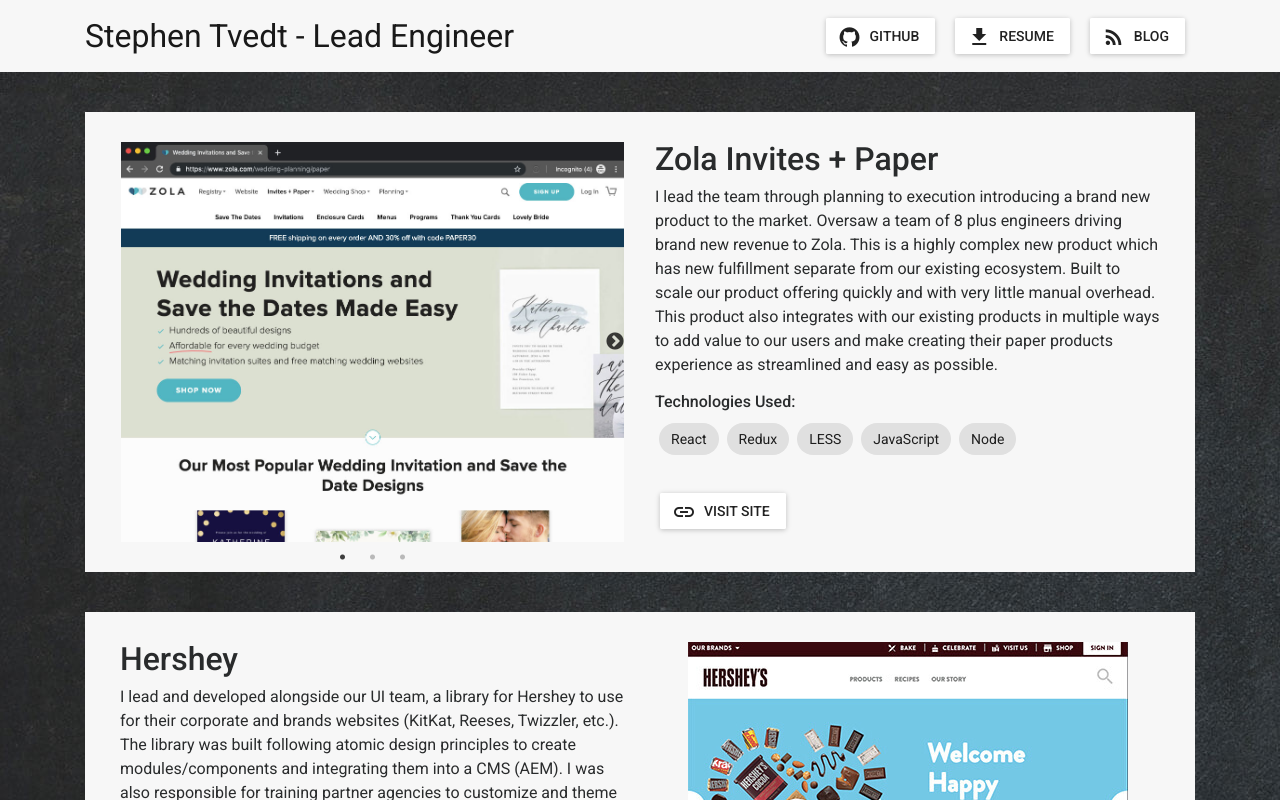
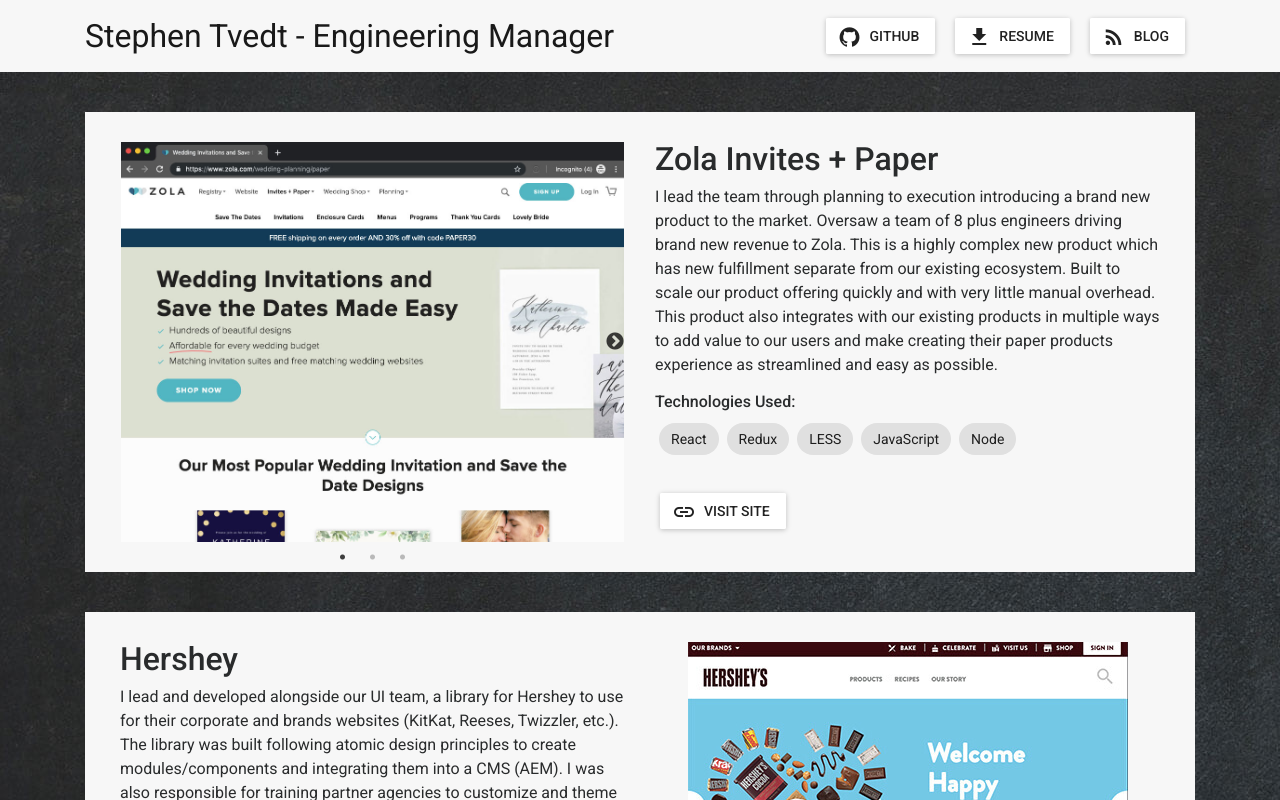
Before and after one commit to stvedt/st-portfolio, a React (Create React App) app: page / in a window 1280 px wide. Shown: the top 800 px of the page. Built offline with nearby package versions, Linux system fonts and the light colour scheme.

Commit message:
update titles and lint

```diff
--- a/public/index.html
+++ b/public/index.html
@@ -4,7 +4,7 @@
     <meta charset="utf-8">
     <meta name="viewport" content="width=device-width, initial-scale=1, shrink-to-fit=no">
     <meta name="theme-color" content="#000000">
-    <meta name="description" content="A portfolio of web projects completed by Stephen Tvedt, Lead Engineer.">
+    <meta name="description" content="A portfolio of web projects completed by Stephen Tvedt, Engineering Manager">
     <!--
       manifest.json provides metadata used when your web app is added to the
       homescreen on Android. See https://developers.google.com/web/fundamentals/engage-and-retain/web-app-manifest/
@@ -23,7 +23,7 @@
       work correctly both with client-side routing and a non-root public URL.
       Learn how to configure a non-root public URL by running `npm run build`.
     -->
-    <title>Stephen Tvedt - UI Lead</title>
+    <title>Stephen Tvedt - Engineering Manager</title>
     <!-- Global site tag (gtag.js) - Google Analytics -->
     <script async src="https://www.googletagmanager.com/gtag/js?id=UA-34377786-3"></script>
     <script>
--- a/src/components/nav_bar.js
+++ b/src/components/nav_bar.js
@@ -5,16 +5,16 @@
 const styles = {
   button: {
     margin: '10px',
-  }
-}
+  },
+};
 
 class NavBar extends Component {
-  constructor(props){
+  constructor(props) {
     super(props);
-    this.state = {open: false};
+    this.state = { open: false };
   }
 
-  handleToggle = () => this.setState({open: !this.state.open});
+  handleToggle = () => this.setState({ open: !this.state.open });
 
   //<img src={logo} alt="Stephen Tvedt Logo" />
   render() {
@@ -22,7 +22,7 @@
       <nav className="navbar navbar-light bg-faded">
         <div className="container">
           <a className="navbar-brand" href="/">
-            Stephen Tvedt - Lead Engineer
+            Stephen Tvedt - Engineering Manager
           </a>
           <div className="navbar-right">
             <RaisedButton
@@ -34,11 +34,16 @@
               icon={<FontIcon className="muidocs-icon-custom-github" />}
             />
             <RaisedButton
-              href={process.env.PUBLIC_URL +'/files/Stephen-Tvedt-Resume-04-2020.pdf'}
+              href={
+                process.env.PUBLIC_URL +
+                '/files/Stephen-Tvedt-Resume-04-2020.pdf'
+              }
               label="Resume"
               download
               style={styles.button}
-              icon={<FontIcon className="material-icons">file_download</FontIcon>}
+              icon={
+                <FontIcon className="material-icons">file_download</FontIcon>
+              }
             />
 
             <RaisedButton
@@ -52,7 +57,7 @@
           </div>
         </div>
       </nav>
-    )
+    );
   }
 }
 
```
